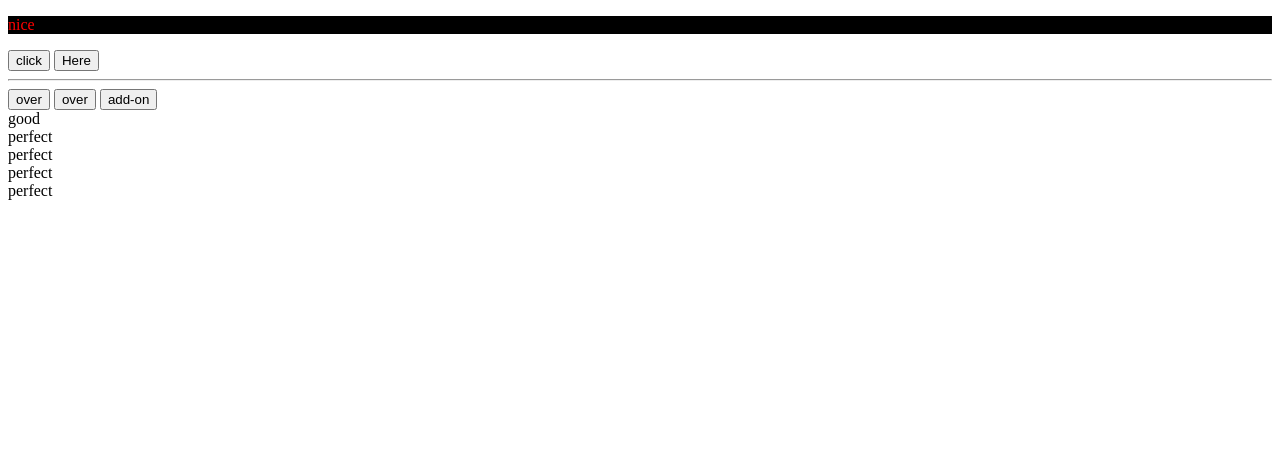
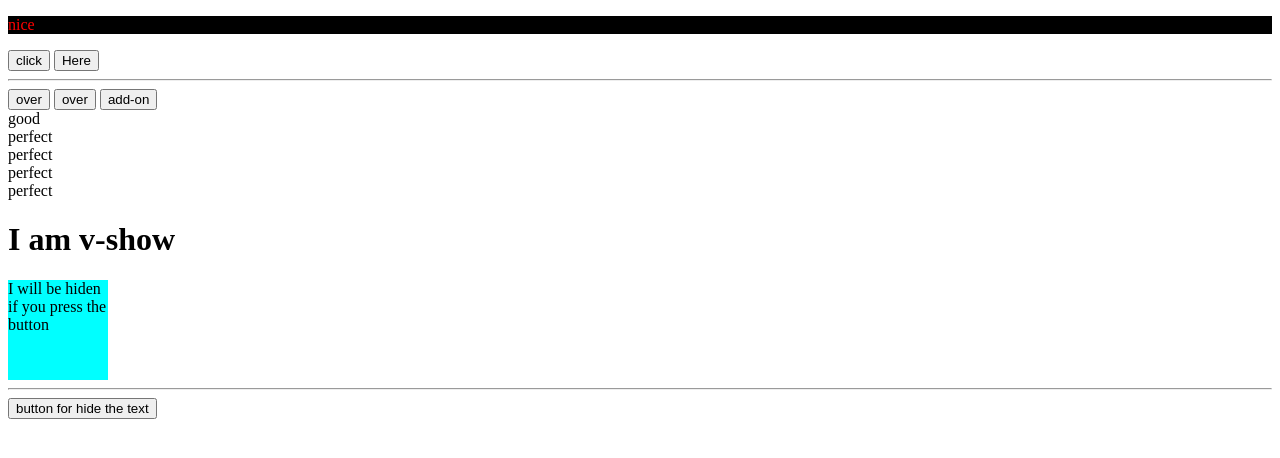
Before and after one commit to QZKasoma-Luo/HTML-CSS-Mini-Pratice, a website: page vue_practice/index.html in a window 1280 px wide. Drawn offline with nearby package versions, Linux system fonts and the light colour scheme.

Commit message:
learned v-show

```diff
--- a/vue_practice/index.html
+++ b/vue_practice/index.html
@@ -17,16 +17,26 @@
         <button @dblclick="handleclick(2)">over</button>
         <!-- dblclick  -->
         <button @click="add">add-on</button>
+        <!-- v-if will be create everytime each time whenever the condition is changed that makes the flag become to the oppsite of the orignal result -->
         <div v-if="grade>90">perfect</div>
         <div v-else-if="grade<90">good</div>
         <!-- use template to decide which element will use v-if true or false (show or no show) -->
         <template v-if="flag">
-            <!-- The web engine will not read the template as html element -->
+            <!-- The web engine will not read the template as html element here-->
             <div>perfect</div>
             <div>perfect</div>
             <div>perfect</div>
             <div>perfect</div>
         </template>
+
+        <!-- v-show practice -->
+        <div id="_show">
+            <!-- if the flag = false, this html code will still exist, but the dispay will be set to none -->
+            <h1 v-show="flag">I am v-show</h1>
+            <div style="width: 100px; height: 100px; background-color: aqua;" v-show="flagForChange">I will be hiden if you press the button</div>
+            <hr>
+            <button @click="change()">button for hide the text</button>
+        </div>
     </div>
     <script>
         var vm = new Vue({
@@ -43,6 +53,7 @@
                 arr:[12, 13],
                 flag:true,
                 grade:78,
+                flagForChange:true,
             },
 
             methods: {
@@ -54,7 +65,12 @@
                     // using this will point to the arr array in data
                     this.arr.push(88)
                     console.log(this.arr)
-                }
+                },
+
+                change(){
+                    // change the flag when the button is clicked
+                    this.flagForChange = !this.flagForChange
+                },
             },
         })
     </script>
```
